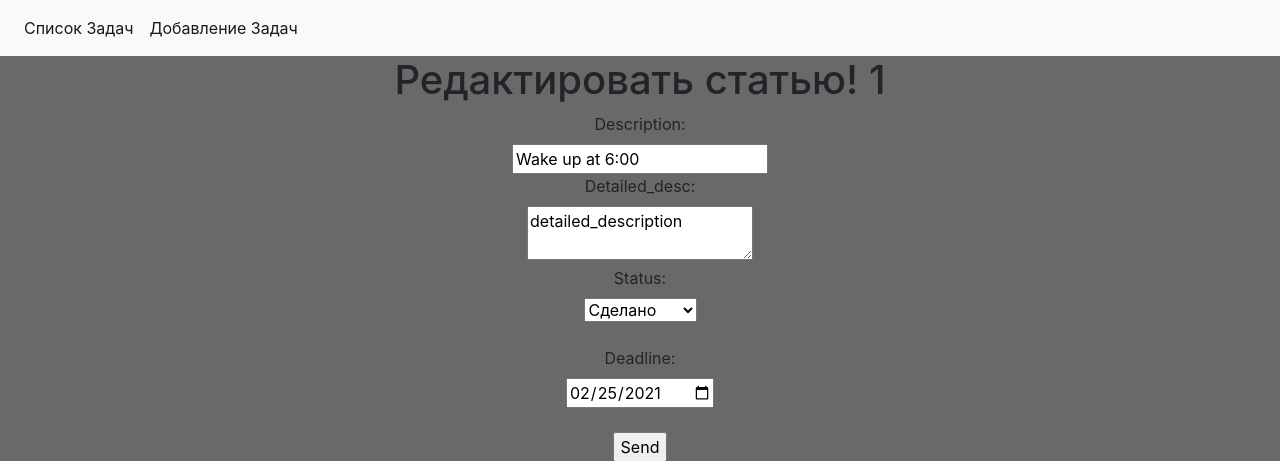
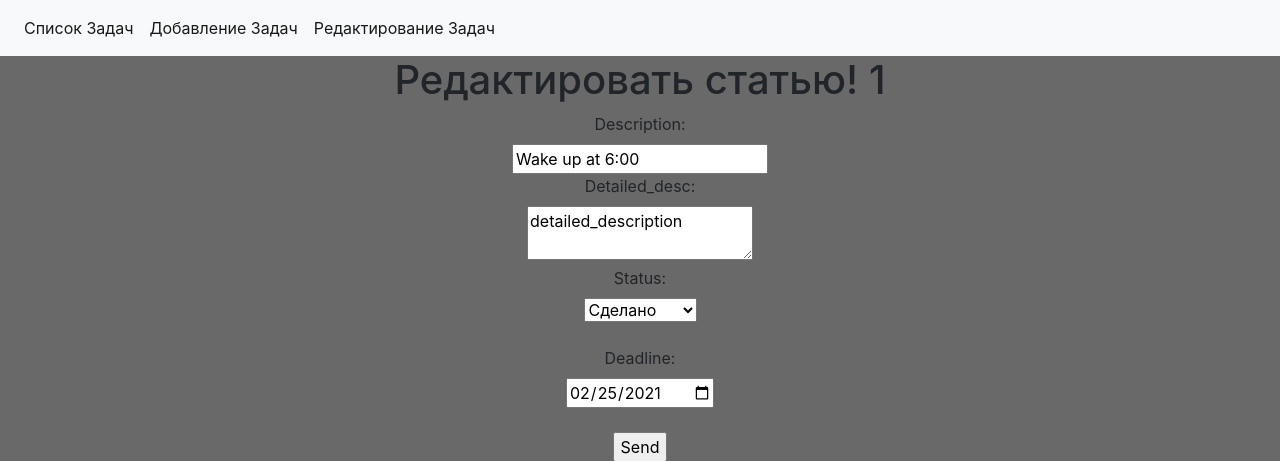
Before and after one commit to Erlan1998/python_group_7_homework_45_Erlan_Kurbanaliev, a Django app: page /task/1/update in a window 1280 px wide. Shown: the top 461 px of the page. Run offline with Django 3.2, Linux system fonts and the light colour scheme; data comes from the database, SQL or seed files in the repository.

Commit message:
в навигацию добавил ссылку на страницу Редактирования

```diff
--- a/list/webapp/templates/nav.html
+++ b/list/webapp/templates/nav.html
@@ -11,6 +11,9 @@
       <li class="nav-item active">
         <a class="nav-link" href="{% url 'tasks_create' %}">Добавление Задач</a>
       </li>
+      <li class="nav-item active">
+        <a class="nav-link" href="{% url 'list_update' %}">Редактирование Задач</a>
+      </li>
     </ul>
   </div>
 </nav>
```
